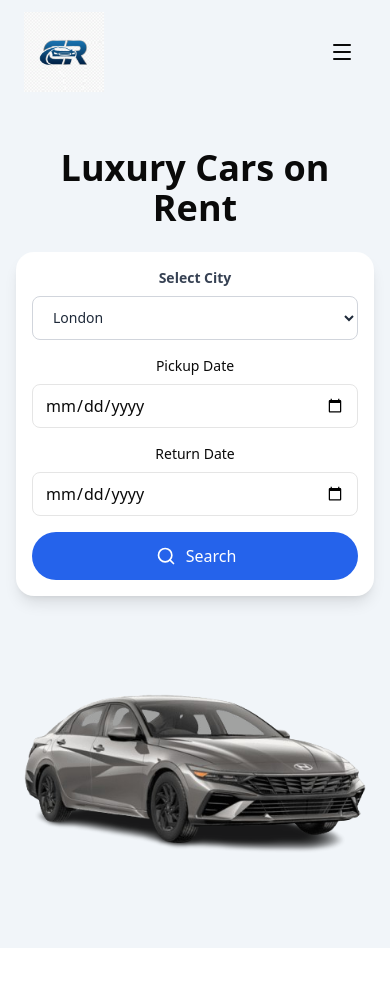
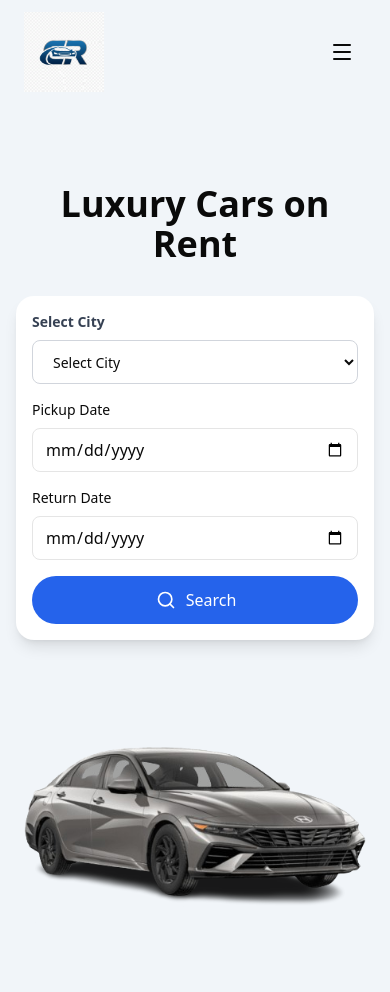
Before and after one commit to Utkarsh1407/Car-Rental, a React (Vite) app in the folder client/: page / in a window 390 px wide. Shown: the top 992 px of the page. Built offline with nearby package versions, Linux system fonts and the light colour scheme; no server answers.

Commit message:
responsive changes

```diff
--- a/client/src/components/Hero.jsx
+++ b/client/src/components/Hero.jsx
@@ -17,14 +17,17 @@ const Hero = () => {
   };
 
   return (
-    <div className="min-h-screen flex flex-col items-center justify-center text-center px-4 bg-light">
-      <h1 className="font-bold text-4xl pb-6">Luxury Cars on Rent</h1>
+    <div className="bg-light px-4 pt-20 pb-10">
+      <h1 className="font-bold text-4xl text-center mb-8">
+        Luxury Cars on Rent
+      </h1>
 
       {/* FORM */}
       <form
         onSubmit={handleSearch}
         className="
-          w-full max-w-220
+          mx-auto
+          w-full max-w-3xl
           bg-white shadow-lg
           rounded-2xl md:rounded-full
           px-4 py-4 md:px-10
@@ -41,17 +44,15 @@ const Hero = () => {
               Select City
             </label>
             <select
-              className="
-                h-11 px-4 rounded-md border border-gray-300
-                bg-white text-sm text-gray-800
-                focus:outline-none focus:ring-2 focus:ring-black
-              "
+              required
+              className="h-11 px-4 rounded-md border border-gray-300 bg-white text-sm"
               onChange={(e) => setPickupLocation(e.target.value)}
               defaultValue=""
             >
               <option value="" disabled>
-                London
+                Select City
               </option>
+              <option value="London">London</option>
               <option value="San Francisco">San Francisco</option>
               <option value="Miami">Miami</option>
               <option value="Florida">Florida</option>
@@ -100,9 +101,13 @@ const Hero = () => {
         </button>
       </form>
 
-      {/* Image */}
-      <div className="mt-10">
-        <img src={hero_car} alt="car" className="max-w-full h-auto" />
+      {/* IMAGE */}
+      <div className="mt-12 flex justify-center">
+        <img
+          src={hero_car}
+          alt="car"
+          className="w-full max-w-sm md:max-w-md object-contain"
+        />
       </div>
     </div>
   );
```
